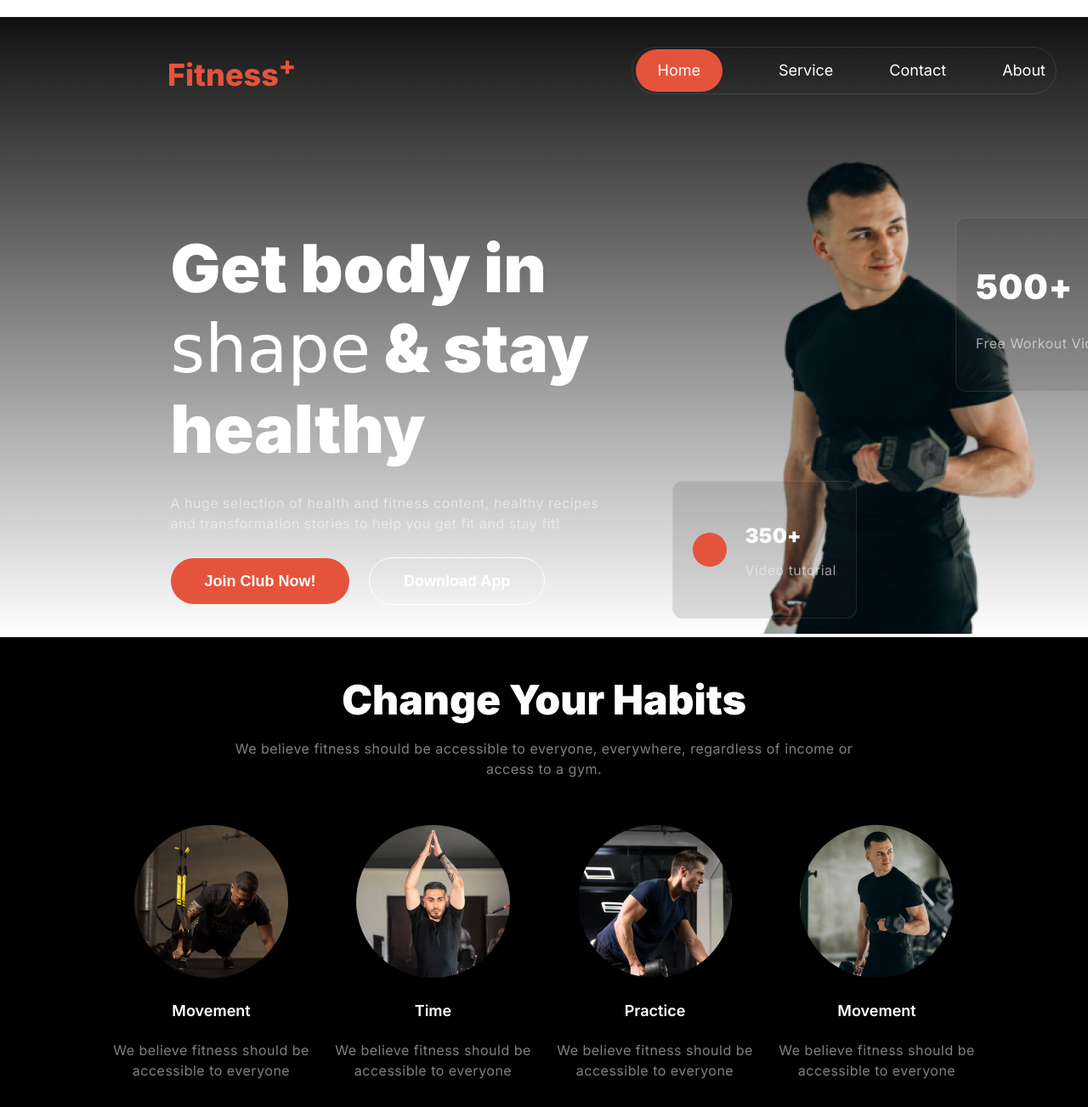
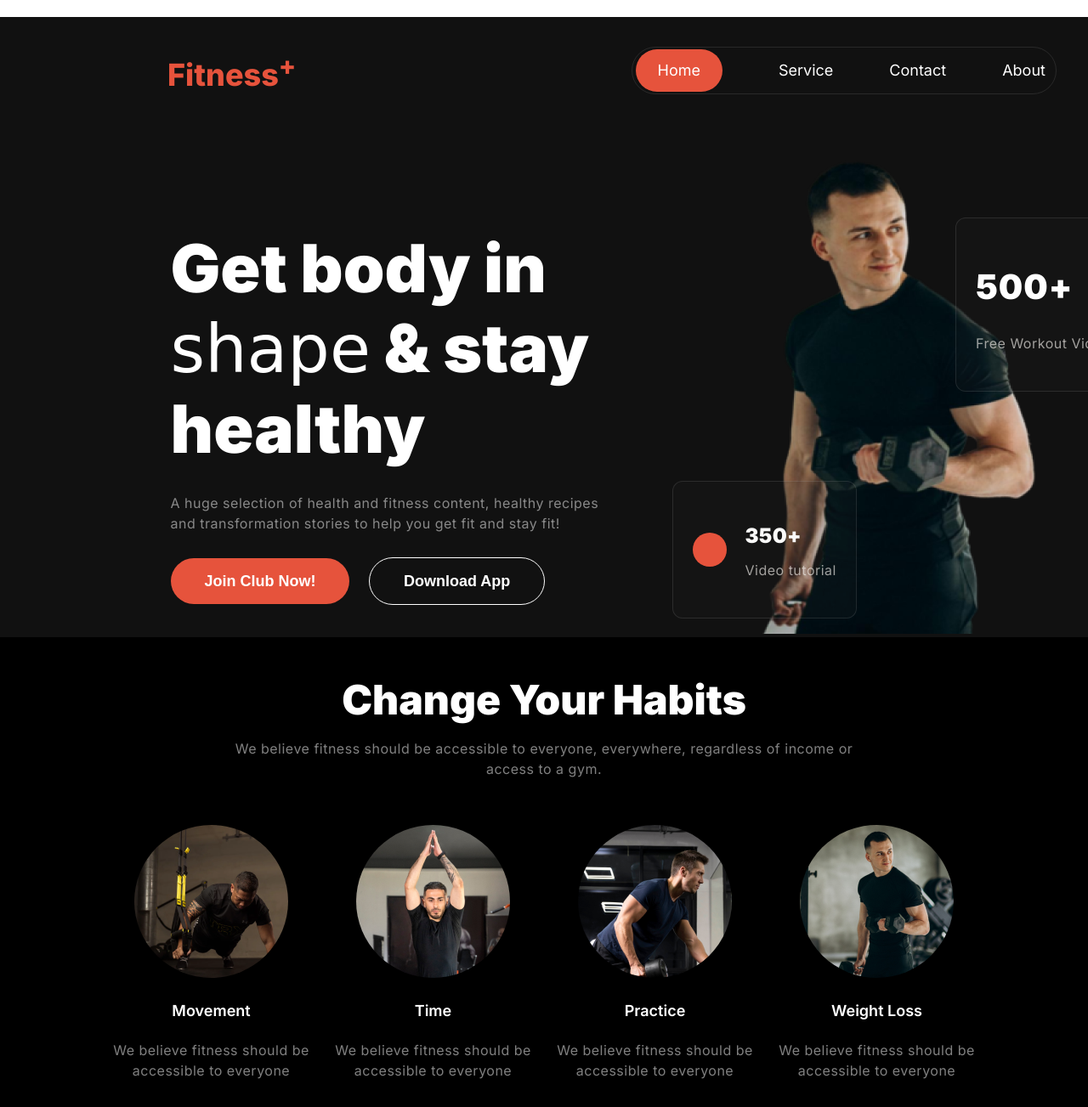
Before and after one commit to MdJakiulRashidKhan/fitness-website, a plain HTML site: page index.html in a window 1280 px wide. Shown: the top 1303 px of the page at 85% size. Drawn offline with Linux system fonts and the light colour scheme; a web font is replaced by a local one.

Commit message:
color change

```diff
--- a/index.html
+++ b/index.html
@@ -69,7 +69,7 @@
                 </div>
                 <div class="habits-img box">
                     <img class="habits-img" src="images/image 5.png" alt="">
-                    <h4 class="habits-img-text">Movement</h4>
+                    <h4 class="habits-img-text">Weight Loss</h4>
                     <p class="habits-img-desc">We believe fitness should be accessible to everyone</p>
                 </div>
             </div>
--- a/style.css
+++ b/style.css
@@ -9,7 +9,7 @@ body{
     padding: 0;
 }
 header{
-    background: linear-gradient(180deg, rgb(17, 17, 17), rgba(119, 119, 119, 0) 100%);
+    background: #111;
 }
 nav {
     margin-top: 20px;
```
